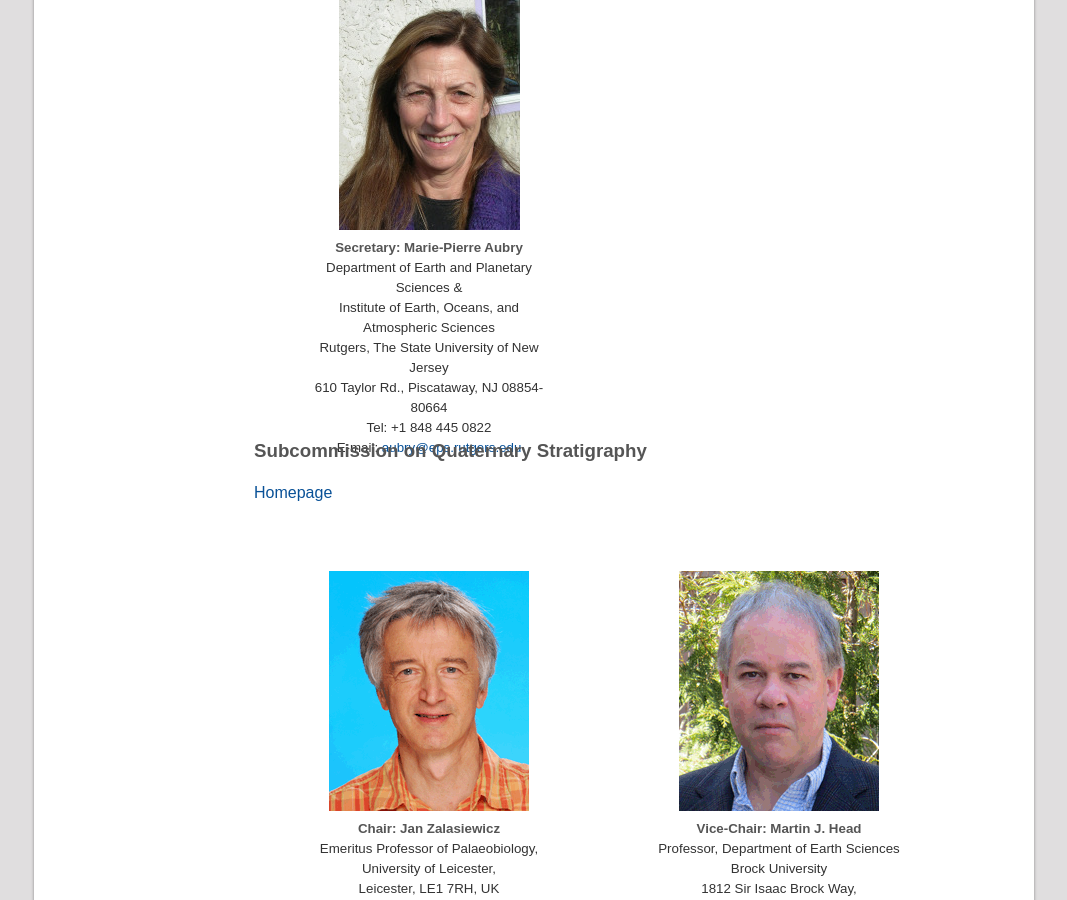
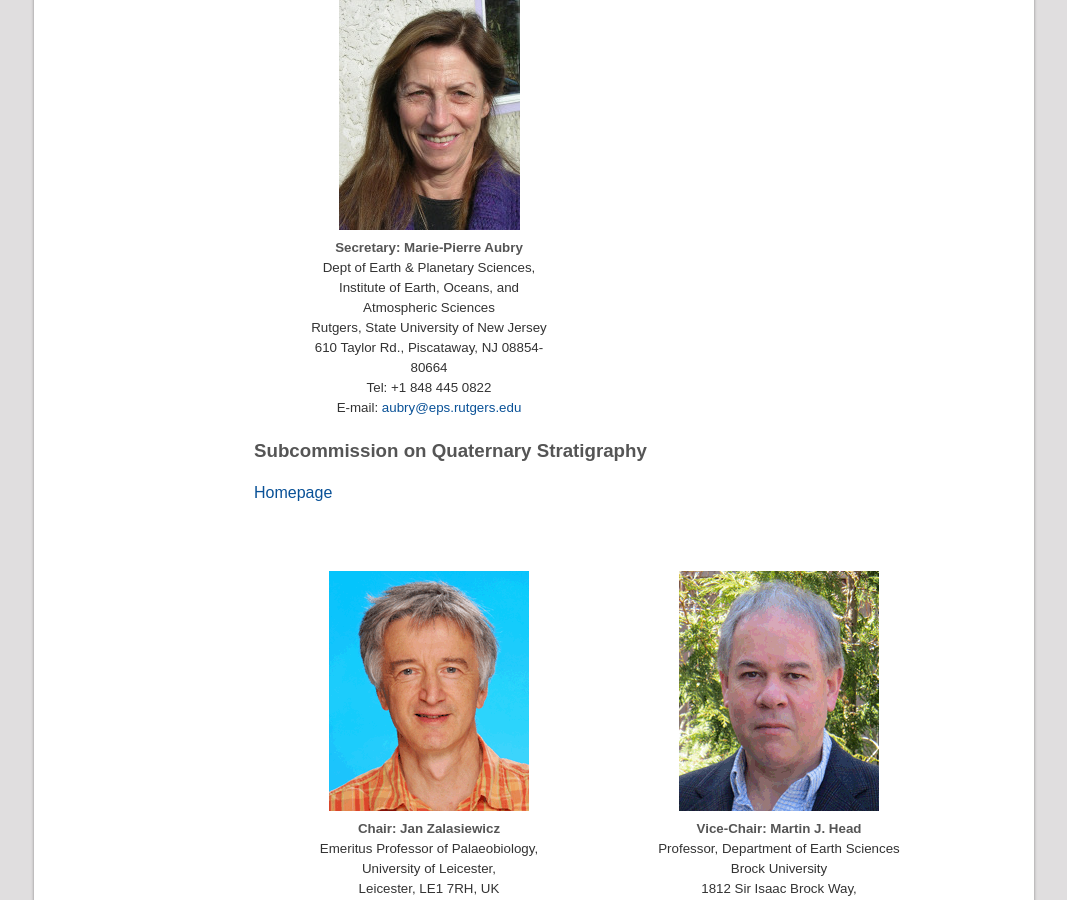
Before and after one commit to i-c-stratigraphy/i-c-stratigraphy.github.io, a Jekyll site: the page built from pages/subcommissions.md, in a window 1280 px wide and 900 px high, scrolled down 15832 px. Shown: the whole window, without its empty margins (106-1173 px from the left). Built offline with Jekyll 4.4.1, drawn with Linux system fonts in a browser that asks for light colours.

Commit message:
HTML tidy-up

```diff
--- a/pages/subcommissions.md
+++ b/pages/subcommissions.md
@@ -642,9 +642,9 @@ The sixteen subcommissions of ICS are listed as follows.
     <img src="/images/person-aubry.jpg" alt="" />
     <h4>Secretary: Marie-Pierre Aubry</h4>
     <p>
-        Department of Earth and Planetary Sciences &<br />
+        Dept of Earth & Planetary Sciences,<br />
         Institute of Earth, Oceans, and Atmospheric Sciences<br />
-        Rutgers, The State University of New Jersey<br />
+        Rutgers, State University of New Jersey<br />
         610 Taylor Rd., Piscataway, NJ 08854-80664<br />
         Tel: +1 848 445 0822<br />
         E-mail: <a href="mailto:aubry@eps.rutgers.edu">aubry@eps.rutgers.edu</a>
```
